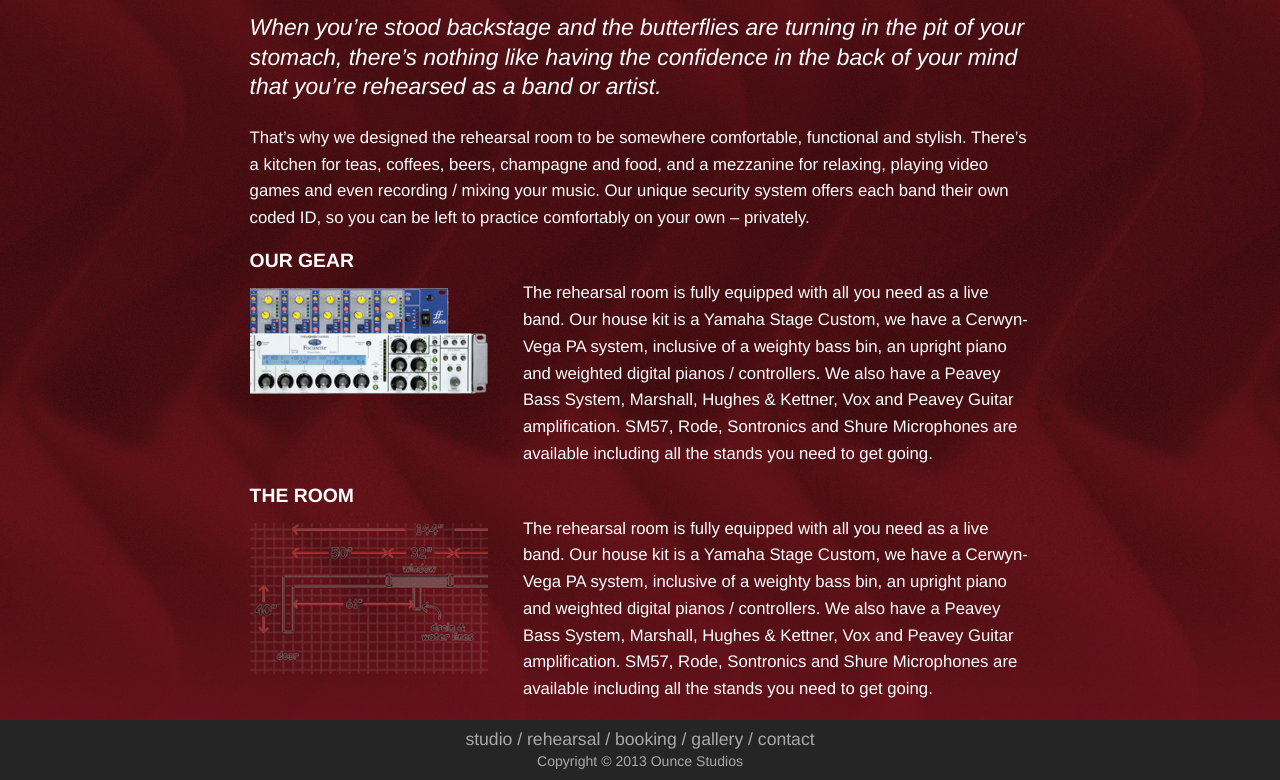
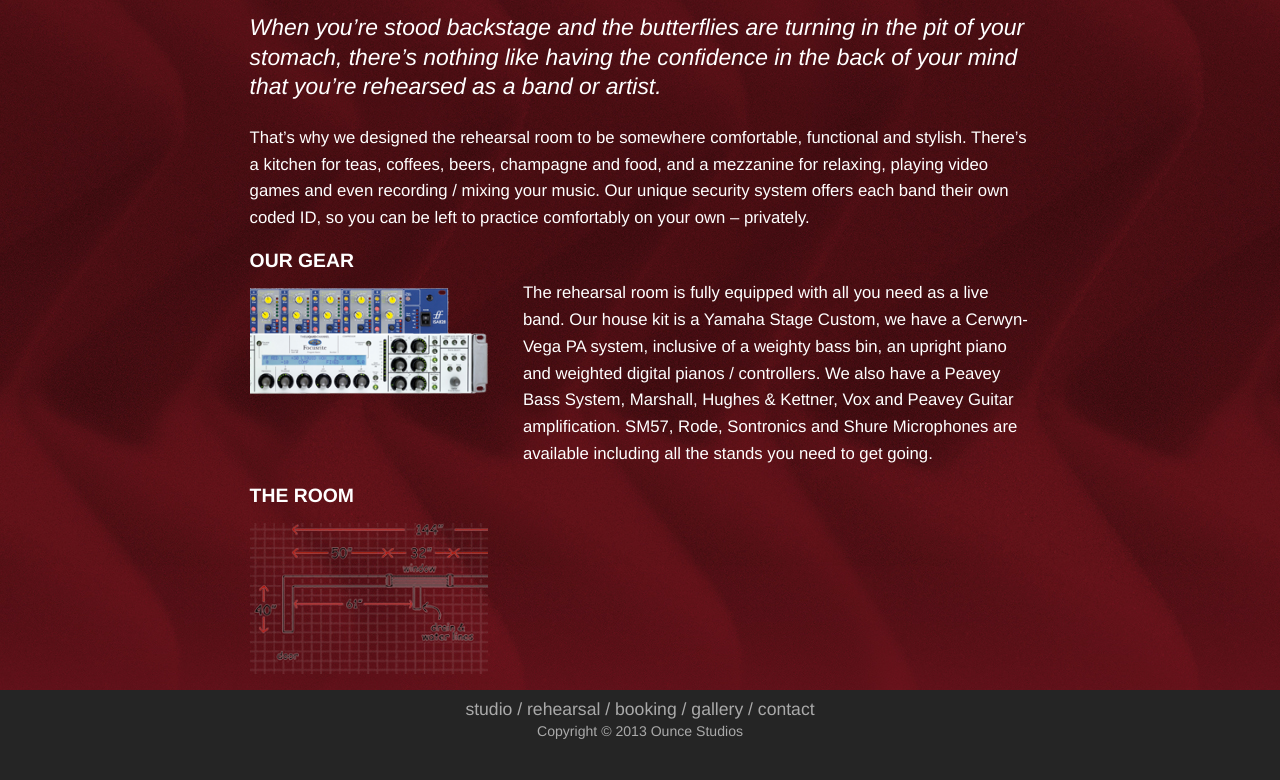
Before and after one commit to ounce-records/web, a plain HTML site: page rehearsal.html in a window 1280 px wide. Shown: the part 376-1156 px from the top of the page. After the commit the page ends 1126 px from the top, so only its background shows below. Drawn offline with Linux system fonts and the light colour scheme.

Commit message:
Update rehearsal.html

```diff
--- a/rehearsal.html
+++ b/rehearsal.html
@@ -62,7 +62,7 @@
 				</div>
 				<div class="copy-col">
 					<p>
-						The rehearsal room is fully equipped with all you need as a live band. Our house kit is a Yamaha Stage Custom, we have a Cerwyn-Vega PA system, inclusive of a weighty bass bin, an upright piano and weighted digital pianos / controllers. We also have a Peavey Bass System, Marshall, Hughes & Kettner, Vox and Peavey Guitar amplification. SM57, Rode, Sontronics and Shure Microphones are available including all the stands you need to get going.
+
 					</p>
 				</div>
 			</div>
```
